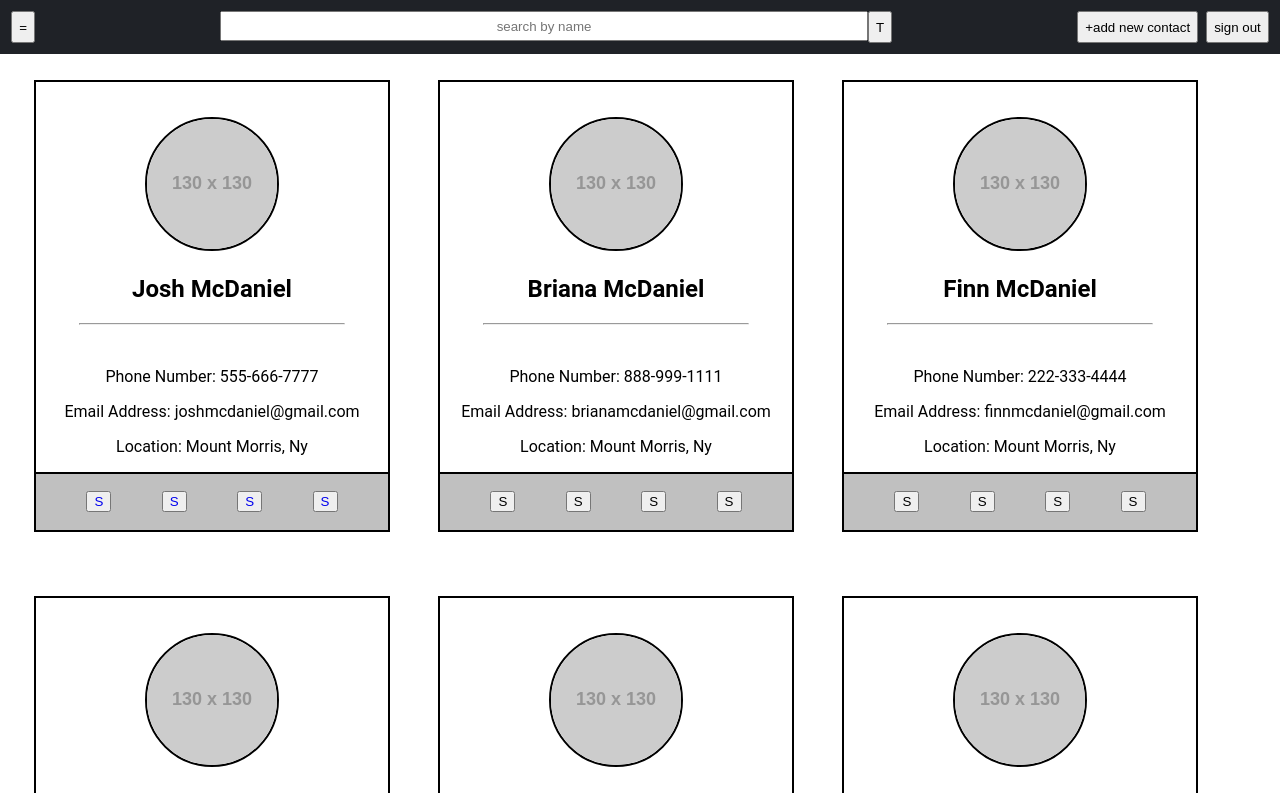
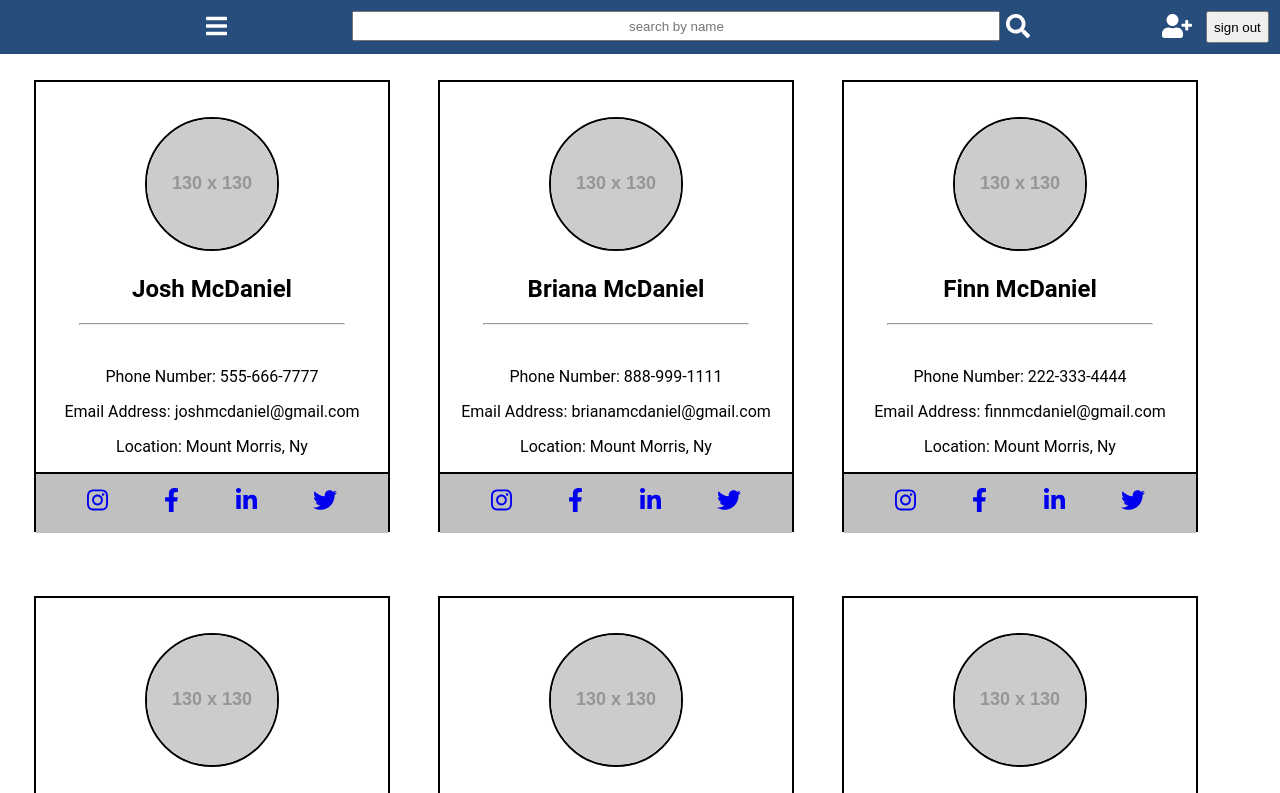
Before and after one commit to mcdanije22/contact_app, a React (Create React App) app: page / in a window 1280 px wide. Shown: the top 793 px of the page. Built offline with nearby package versions, Linux system fonts and the light colour scheme.

Commit message:
working icons,styling,need to fix side bar

```diff
--- a/src/App.js
+++ b/src/App.js
@@ -5,9 +5,7 @@ import AddForm from './components/Menu/AddForm';
 import ContactList from './components/Contacts/ContactList';
 import { library } from '@fortawesome/fontawesome-svg-core';
 import { FontAwesomeIcon } from '@fortawesome/react-fontawesome';
-import { faBars } from '@fortawesome/free-solid-svg-icons';
 
-library.add(faBars)
 
 
 
@@ -19,11 +17,11 @@ class App extends Component {
 
       contacts: [
         {first:'Josh',last:'McDaniel',number:'555-666-7777',email:'joshmcdaniel@gmail.com',area:'Mount Morris, Ny',instagram:'https://www.instagram.com/mcdanije/', facebook:'https://www.facebook.com/josh.mcdaniel.5201', linkedin:'https://www.linkedin.com/in/mcdanije/',twitter:'https://twitter.com/'},
-        {first:'Briana',last:'McDaniel',number:'888-999-1111',email:'brianamcdaniel@gmail.com',area:'Mount Morris, Ny'},
-        {first:'Finn',last:'McDaniel',number:'222-333-4444',email:'finnmcdaniel@gmail.com',area:'Mount Morris, Ny'},
-        {first:'Josh',last:'McDaniel',number:'555-666-7777',email:'joshmcdaniel@gmail.com',area:'Mount Morris, Ny'},
-        {first:'Briana',last:'McDaniel',number:'888-999-1111',email:'brianamcdaniel@gmail.com',area:'Mount Morris, Ny'},
-        {first:'Finn',last:'McDaniel',number:'222-333-4444',email:'finnmcdaniel@gmail.com',area:'Mount Morris, Ny'},
+        {first:'Briana',last:'McDaniel',number:'888-999-1111',email:'brianamcdaniel@gmail.com',area:'Mount Morris, Ny',instagram:'https://www.instagram.com/mcdanije/', facebook:'https://www.facebook.com/josh.mcdaniel.5201', linkedin:'https://www.linkedin.com/in/mcdanije/',twitter:'https://twitter.com/'},
+        {first:'Finn',last:'McDaniel',number:'222-333-4444',email:'finnmcdaniel@gmail.com',area:'Mount Morris, Ny',instagram:'https://www.instagram.com/mcdanije/', facebook:'https://www.facebook.com/josh.mcdaniel.5201', linkedin:'https://www.linkedin.com/in/mcdanije/',twitter:'https://twitter.com/'},
+        {first:'Josh',last:'McDaniel',number:'555-666-7777',email:'joshmcdaniel@gmail.com',area:'Mount Morris, Ny',instagram:'https://www.instagram.com/mcdanije/', facebook:'https://www.facebook.com/josh.mcdaniel.5201', linkedin:'https://www.linkedin.com/in/mcdanije/',twitter:'https://twitter.com/'},
+        {first:'Briana',last:'McDaniel',number:'888-999-1111',email:'brianamcdaniel@gmail.com',area:'Mount Morris, Ny',instagram:'https://www.instagram.com/mcdanije/', facebook:'https://www.facebook.com/josh.mcdaniel.5201', linkedin:'https://www.linkedin.com/in/mcdanije/',twitter:'https://twitter.com/'},
+        {first:'Finn',last:'McDaniel',number:'222-333-4444',email:'finnmcdaniel@gmail.com',area:'Mount Morris, Ny',instagram:'https://www.instagram.com/mcdanije/', facebook:'https://www.facebook.com/josh.mcdaniel.5201', linkedin:'https://www.linkedin.com/in/mcdanije/',twitter:'https://twitter.com/'},
       ],
         toggle:true,
         class: 'modalClose',
@@ -52,7 +50,9 @@ class App extends Component {
     //test state change
     //console.log(this.state.toggle)
 }
-
+onclick = (event) =>{
+  this.setState({toggle:false})
+}
 addModalToggle = () => {
    this.setState({class:'modal'})
 }
@@ -108,7 +108,7 @@ event.preventDefault();
   render() {
     return (
       <div className='container'>
-        <NavBar hideSide={this.hideSide} modalToggle={this.addModalToggle}/>
+        <NavBar hideSide={this.hideSide} modalToggle={this.addModalToggle} toggle={this.state.toggle}/>
         <SideBar  toggle={this.state.toggle} />
         <AddForm
         showAdd={this.state.class}
@@ -124,7 +124,6 @@ event.preventDefault();
         twitterChange = {this.twitterChange}
         />
         <ContactList contacts={this.state.contacts} toggle={this.state.toggle} />
-        <FontAwesomeIcon icon={faBars} />
       </div>
     );
   }
--- a/src/components/Contacts/ContactCard.js
+++ b/src/components/Contacts/ContactCard.js
@@ -1,4 +1,10 @@
 import React from 'react';
+import { FontAwesomeIcon } from '@fortawesome/react-fontawesome';
+import { faInstagram } from '@fortawesome/free-brands-svg-icons';
+import { faFacebookF } from '@fortawesome/free-brands-svg-icons';
+import { faLinkedinIn } from '@fortawesome/free-brands-svg-icons';
+import { faTwitter } from '@fortawesome/free-brands-svg-icons';
+
 
 
 const ContactCard = ({first,last,number,email,area,instagram,facebook,linkedin,twitter}) =>{
@@ -16,10 +22,18 @@ const ContactCard = ({first,last,number,email,area,instagram,facebook,linkedin,t
                     <p>Location: {area}</p>
                 </div>
                 <footer className='cardFooter'>
-                    <button><a href= {instagram} target="_blank">S</a></button>
-                    <button><a href= {facebook} target="_blank">S</a></button>
-                    <button><a href= {linkedin} target="_blank">S</a></button>
-                    <button><a href= {twitter} target="_blank">S</a></button>
+                    <button type='button' className='instagram'><a href= {instagram} target="_blank">
+                    <FontAwesomeIcon icon={faInstagram} />
+                    </a></button>
+                    <button type='button' className='facebook'><a href= {facebook} target="_blank">
+                    <FontAwesomeIcon icon={faFacebookF} />
+                    </a></button>
+                    <button type='button' className='linkedin'><a href= {linkedin} target="_blank">
+                    <FontAwesomeIcon icon={faLinkedinIn} />
+                    </a></button>
+                    <button type='button' className='twitter'><a href= {twitter} target="_blank">
+                    <FontAwesomeIcon icon={faTwitter} />
+                    </a></button>
                 </footer>
             </div>
 
--- a/src/components/Menu/NavBar.js
+++ b/src/components/Menu/NavBar.js
@@ -1,13 +1,28 @@
 import React from 'react';
+import { FontAwesomeIcon } from '@fortawesome/react-fontawesome';
+import { faBars } from '@fortawesome/free-solid-svg-icons';
+import { faSearch } from '@fortawesome/free-solid-svg-icons';
+import { faUserPlus } from '@fortawesome/free-solid-svg-icons';
 
 
-const NavBar = ({hideSide,modalToggle}) =>{
+const NavBar = ({hideSide,modalToggle, toggle}) =>{
+    const hide = {
+        marginLeft: toggle?'15%':'0%',
+      }
 
     return (
         <div className ='nav' >
-            <button className = 'sideBarToggle' onClick = {hideSide} >=</button>
-            <input type= "text" placeholder='search by name' className='search'></input><button className='searchBtn'>T</button>
-            <button className = 'addContact' onClick={modalToggle} >+add new contact</button>
+
+            <button className = 'sideBarToggle'  onClick = {hideSide} >
+            <FontAwesomeIcon icon={faBars} />
+            </button>
+            <input type= "text" placeholder='search by name' className='search'></input><button className='searchBtn'>
+            <FontAwesomeIcon icon={faSearch} />
+            </button>
+            <button className = 'addContact' onClick={modalToggle}>
+            <FontAwesomeIcon icon={faUserPlus} />
+
+            </button>
             <button className='signOut'> sign out</button>
 
         </div>
--- a/src/style.css
+++ b/src/style.css
@@ -6,10 +6,16 @@ body {
 
   }
 
+  button{
+    outline: none;
+    cursor: pointer;
+  }
+
 /* side bar */
 .sideBar {
     width:14rem;
     background-color:#2F313B;
+    background-color:#323232;
     text-align: center;
     height:100%;
     padding: .5rem;
@@ -17,7 +23,7 @@ body {
     position: fixed;
     z-index: 1;
     left: 0;
-    background-color: #111;
+    top:0;
     overflow-x: hidden;
     transition: 0.5s;
 
@@ -37,16 +43,26 @@ a {
     transform: scale(1.7);
     transition: all 0.2s ease-in-out;
 }
+.sideBarToggle, .searchBtn, .addContact{
+    border:none;
+    color:white;
+    background-color:  #274D7C;
+    font-size:1.5rem;
+}
 
 
 /* nav bar */
 .nav {
     display:flex;
     justify-content: space-between;
-    background-color:#1F2227;
+    background-color:#274D7C;
     color: white;
     height: 2.0rem;
     padding:.7rem;
+    }
+/*margin issues*/
+.sideBarToggle{
+    margin-left:15%;
     }
 .search {
     width: 40rem;
@@ -163,6 +179,14 @@ hr {
     border-top: 2px solid black;
     background-color:silver;
     height:3rem;
-    padding-top:1.1rem;
+    padding-top:.75rem;
     padding-bottom: 5%;
 }
+.instagram, .facebook,.linkedin, .twitter {
+    border:none;
+    background-color:silver;
+    font-size:1.5rem;
+}
+a:visited {
+    color: black;
+  }
```
